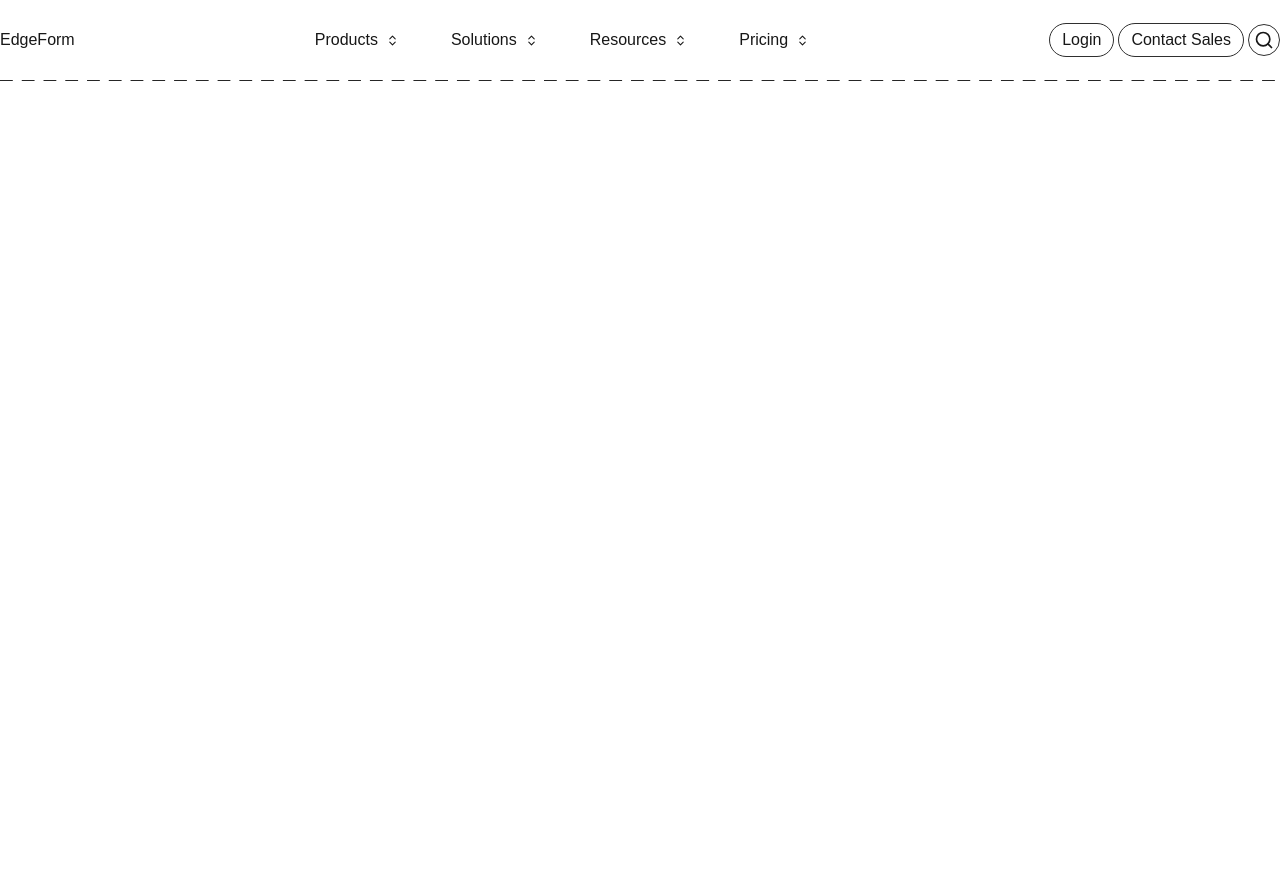
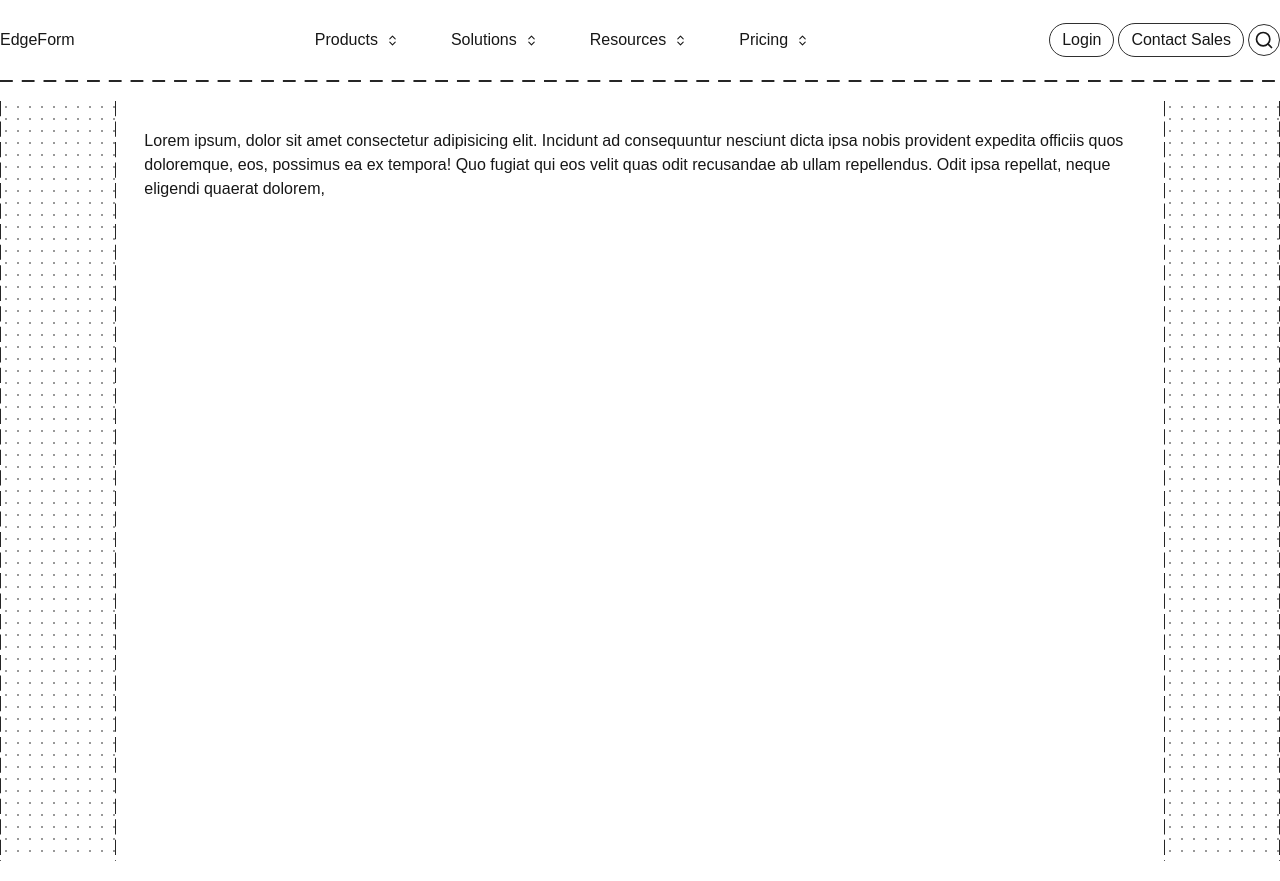
Before and after one commit to AdityaSrivastava185/EdgeForm, a Next.js app: page / in a window 1280 px wide. Before the commit the page ends 800 px from the top, so only its background shows below. Built offline with nearby package versions, Linux system fonts and the light colour scheme; a web font is replaced by a local one.

Commit message:
dot pattern and main content border pattern added

```diff
--- /dev/null
+++ b/(components)/(utility)/utility/Pattern.tsx
@@ -0,0 +1,33 @@
+import React from "react";
+
+const Pattern = () => {
+  return (
+    <div>
+      <svg
+        className="pointer-events-none absolute top-0 left-0 z-0 h-full w-full"
+        aria-hidden="true"
+      >
+        <pattern
+          id="pattern-left"
+          x="0"
+          y="0"
+          width="12"
+          height="12"
+          patternUnits="userSpaceOnUse"
+        >
+          <circle cx="6" cy="6" r="0.75" fill="var(--color-decor-dots-100)" />
+        </pattern>
+
+        <rect
+          x="0"
+          y="0"
+          width="100%"
+          height="100%"
+          fill="url(#pattern-left)"
+        />
+      </svg>
+    </div>
+  );
+};
+
+export default Pattern;
--- /dev/null
+++ b/(components)/(utility)/utility/VerticalBorder.tsx
@@ -0,0 +1,21 @@
+const VerticalBorder = () => {
+  return (
+    <svg
+      className="block h-full w-full"
+      viewBox="0 0 1 100"
+      preserveAspectRatio="none"
+      aria-hidden="true"
+    >
+      <line
+        x1="0.5"
+        y1="0"
+        x2="0.5"
+        y2="100"
+        stroke="#262626"
+        strokeWidth="1"
+        strokeDasharray="2 0.7"
+      />
+    </svg>
+  );
+};
+export default VerticalBorder;
--- /dev/null
+++ b/(components)/components/(main)/Hero/Hero.tsx
@@ -0,0 +1,60 @@
+
+import Pattern from "@/(components)/(utility)/utility/Pattern";
+import VerticalBorder from "@/(components)/(utility)/utility/VerticalBorder";
+import React from "react";
+
+const Hero = () => {
+  return (
+    <div className="container h-svh">
+      <div className="grid h-full grid-cols-[minmax(0,1fr)_9fr_minmax(0,1fr)]">
+
+        {/* LEFT BORDER-PATTERN DIV */}
+        <div className="relative">
+
+          {/* DOT PATTERN */}
+          <Pattern/>
+          {/* Left border */}
+          <div className="absolute inset-y-0 left-0 z-10 w-px">
+            <VerticalBorder />
+          </div>
+
+          {/* Right border */}
+          <div className="absolute inset-y-0 right-0 z-10 w-px">
+            <VerticalBorder />
+          </div>
+        </div>
+
+        {/* CENTER */}
+        <div className="p-7">
+          <p>
+            Lorem ipsum, dolor sit amet consectetur adipisicing elit. Incidunt
+            ad consequuntur nesciunt dicta ipsa nobis provident expedita
+            officiis quos doloremque, eos, possimus ea ex tempora! Quo fugiat
+            qui eos velit quas odit recusandae ab ullam repellendus. Odit ipsa
+            repellat, neque eligendi quaerat dolorem,
+          </p>
+        </div>
+
+        {/* RIGHT BORDER-PATTERN DIV */}
+        <div className="relative">
+
+          {/* DOT PATTERN */}
+          <Pattern/>
+
+          {/* Left border */}
+          <div className="absolute inset-y-0 left-0 z-10 w-px">
+            <VerticalBorder />
+          </div>
+
+          {/* Right border */}
+          <div className="absolute inset-y-0 right-0 z-10 w-px">
+            <VerticalBorder />
+          </div>
+        </div>
+
+      </div>
+    </div>
+  );
+};
+
+export default Hero;
--- a/app/(root)/page.tsx
+++ b/app/(root)/page.tsx
@@ -1,17 +1,17 @@
 import Navbar from "@/(components)/components/(Header)/Header/Navbar";
 import Border from "@/(components)/(utility)/utility/Border";
-import Image from "next/image";
+import Hero from "@/(components)/components/(main)/Hero/Hero";
 
 export default function Home() {
   return (
-   <div className="relative flex flex-col items-center justify-center overflow-hidden mx-auto w-full">
-
-    <div className="w-full">
-
-
-      <Navbar/>
-      <Border/>
+    <>
+    <div className="relative flex flex-col items-center justify-center overflow-hidden mx-auto w-full">
+      <div className="w-full">
+        <Navbar />
+        <Border />
+      </div>
+      <Hero/>
     </div>
-   </div>
+    </>
   );
 }
```
